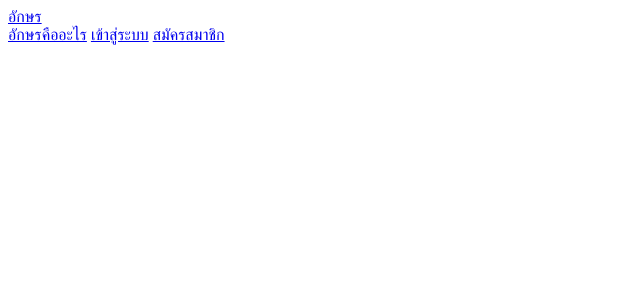
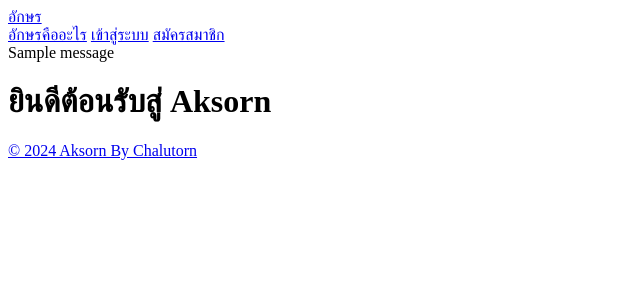
Before and after one commit to topchaluntron/Aksorn, a Flask app: page / in a window 1280 px wide. Shown: the top 304 px of the page, without its empty margins (0-640 px from the left). Run offline with Flask 3, Linux system fonts and the light colour scheme; tables that the repository leaves empty hold one stand-in row (values such as "Sample post"); one stand-in notice (Sample message) is shown; parts of the project's set-up code (start-up, migrations or seed data) failed here and were passed over.

Commit message:
base aksorn by chaluntorn

```diff
--- a/templates/base.html
+++ b/templates/base.html
@@ -29,3 +29,24 @@
             {% endif %}
         </div>
     </nav>
+
+    <div class="content">
+        {% with messages = get_flashed_messages(with_categories=true) %}
+        {% if messages %}
+        {% for category, message in messages %}
+        <div class="alert alert-{{ category }}">
+            {{ message }}
+        </div>
+        {% endfor %}
+        {% endif %}
+        {% endwith %}
+
+        {% block content %}{% endblock %}
+    </div>
+
+    <footer class="footer">
+        <p>&copy; 2024 Aksorn By Chalutorn</p>
+    </footer>
+</body>
+
+</html>
```
